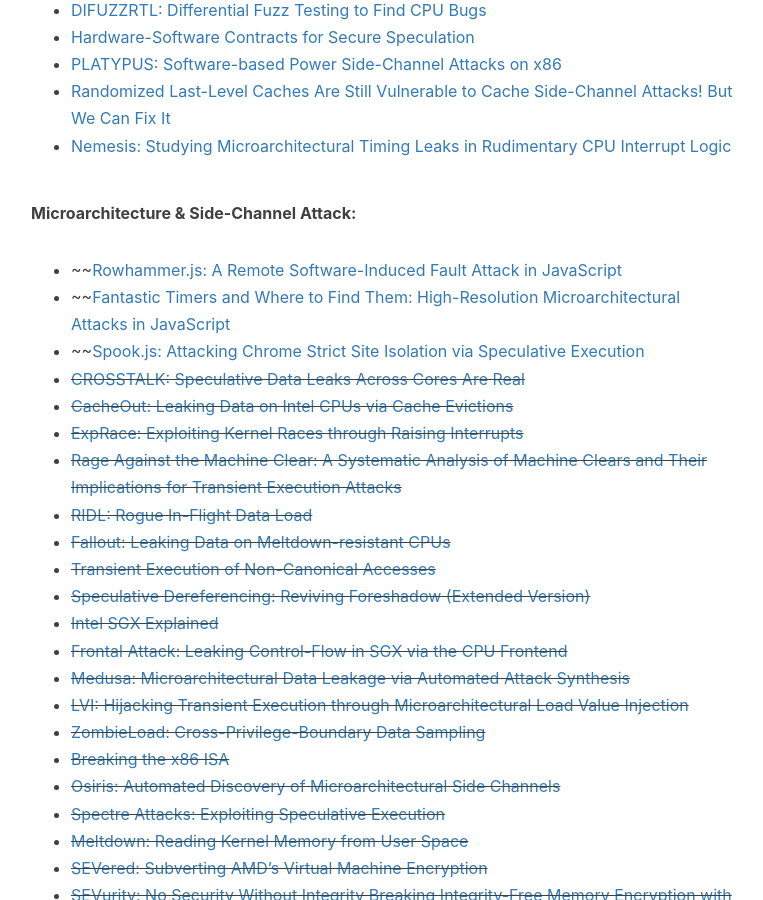
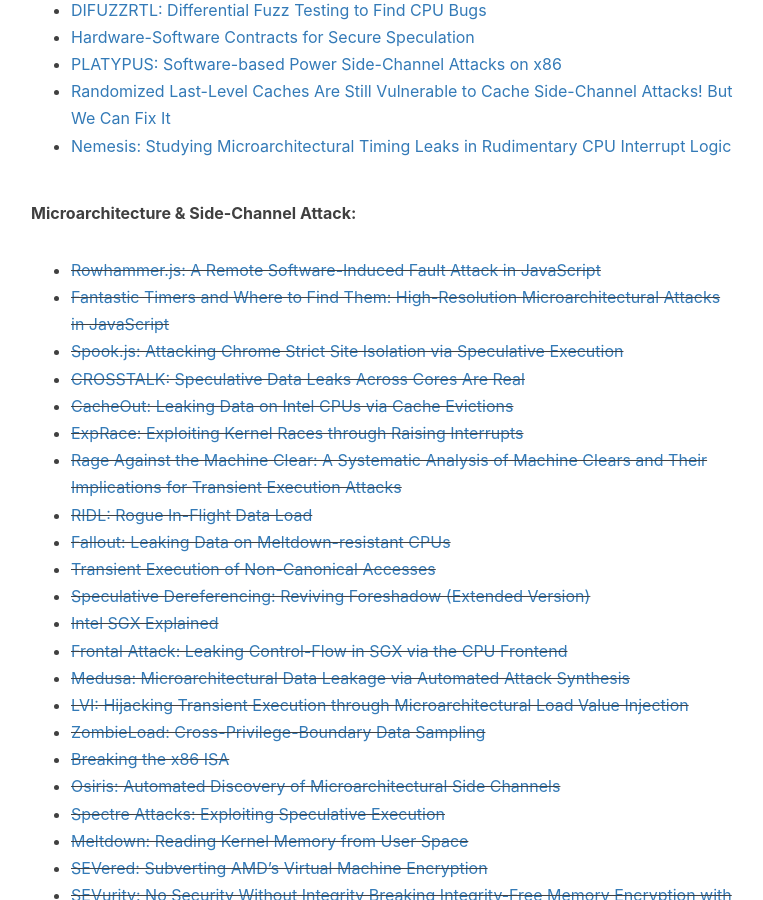
Before and after one commit to Jdkhnjggf/Jdkhnjggf.github.io, a Jekyll site: the page built from _posts/2021-04-27-Paper-Reading-List.markdown, in a window 1280 px wide and 900 px high, scrolled down 1543 px. Shown: the whole window, without its empty margins (234-997 px from the left). Built offline with Jekyll 4.4.1, drawn with Linux system fonts in a browser that asks for light colours; nearby versions of some CDN libraries; comment, search, counter and statistics services are not loaded.

Commit message:
small fix

```diff
--- a/_posts/2021-04-27-Paper-Reading-List.markdown
+++ b/_posts/2021-04-27-Paper-Reading-List.markdown
@@ -48,9 +48,9 @@
 
 
 **Microarchitecture & Side-Channel Attack:**
-* ~~[Rowhammer.js: A Remote Software-Induced Fault Attack in JavaScript](https://gruss.cc/files/rowhammerjs.pdf)
-* ~~[Fantastic Timers and Where to Find Them: High-Resolution Microarchitectural Attacks in JavaScript](https://misc0110.net/files/timers.pdf)
-* ~~[Spook.js: Attacking Chrome Strict Site Isolation via Speculative Execution](https://www.spookjs.com/files/spook-js.pdf)
+* ~~[Rowhammer.js: A Remote Software-Induced Fault Attack in JavaScript](https://gruss.cc/files/rowhammerjs.pdf)~~
+* ~~[Fantastic Timers and Where to Find Them: High-Resolution Microarchitectural Attacks in JavaScript](https://misc0110.net/files/timers.pdf)~~
+* ~~[Spook.js: Attacking Chrome Strict Site Isolation via Speculative Execution](https://www.spookjs.com/files/spook-js.pdf)~~
 * ~~[CROSSTALK: Speculative Data Leaks Across Cores Are Real](https://download.vusec.net/papers/crosstalk_sp21.pdf)~~
 * ~~[CacheOut: Leaking Data on Intel CPUs via Cache Evictions](https://cacheoutattack.com/files/CacheOut.pdf)~~
 * ~~[ExpRace: Exploiting Kernel Races through Raising Interrupts](https://www.usenix.org/system/files/sec21-lee-yoochan.pdf)~~
```
